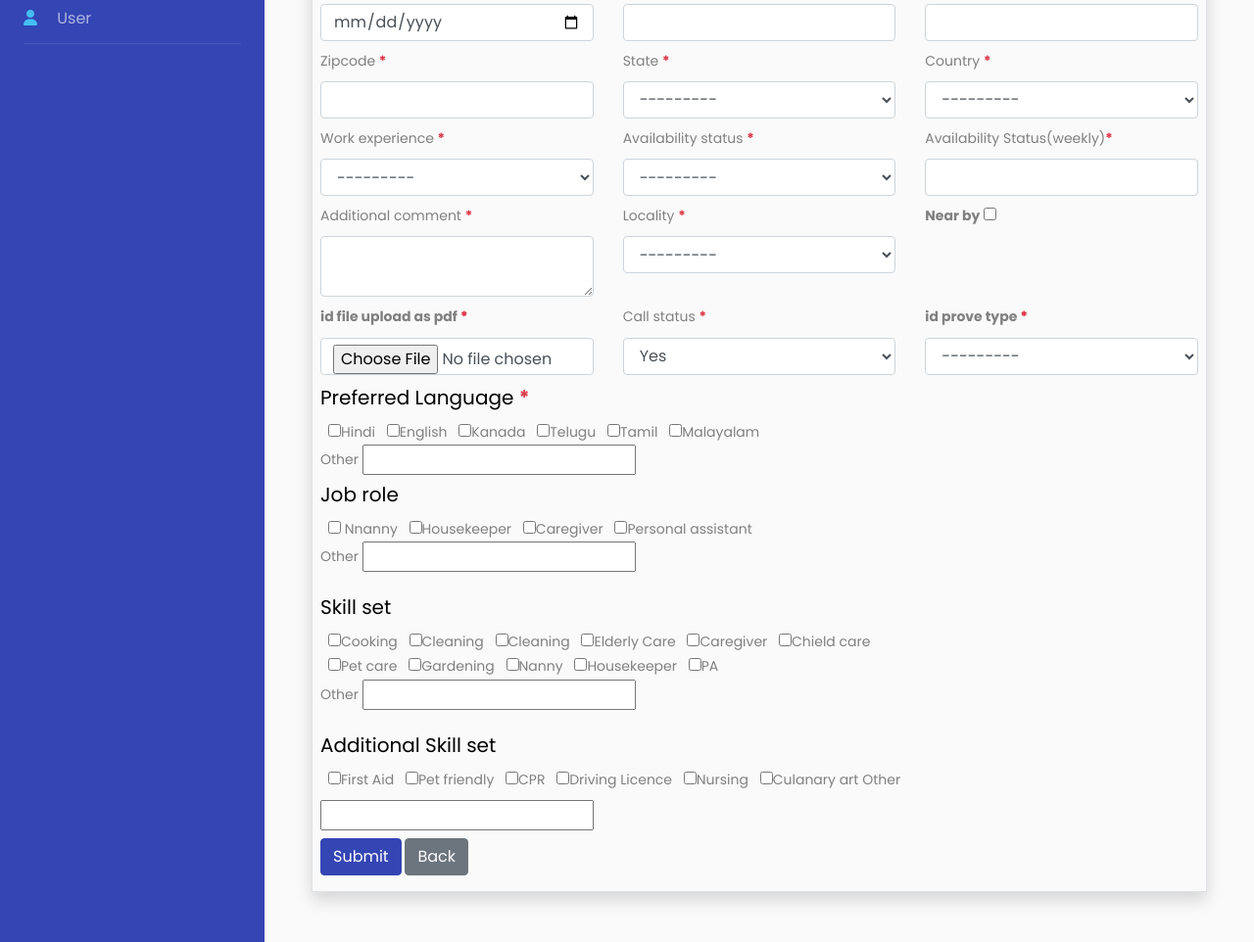
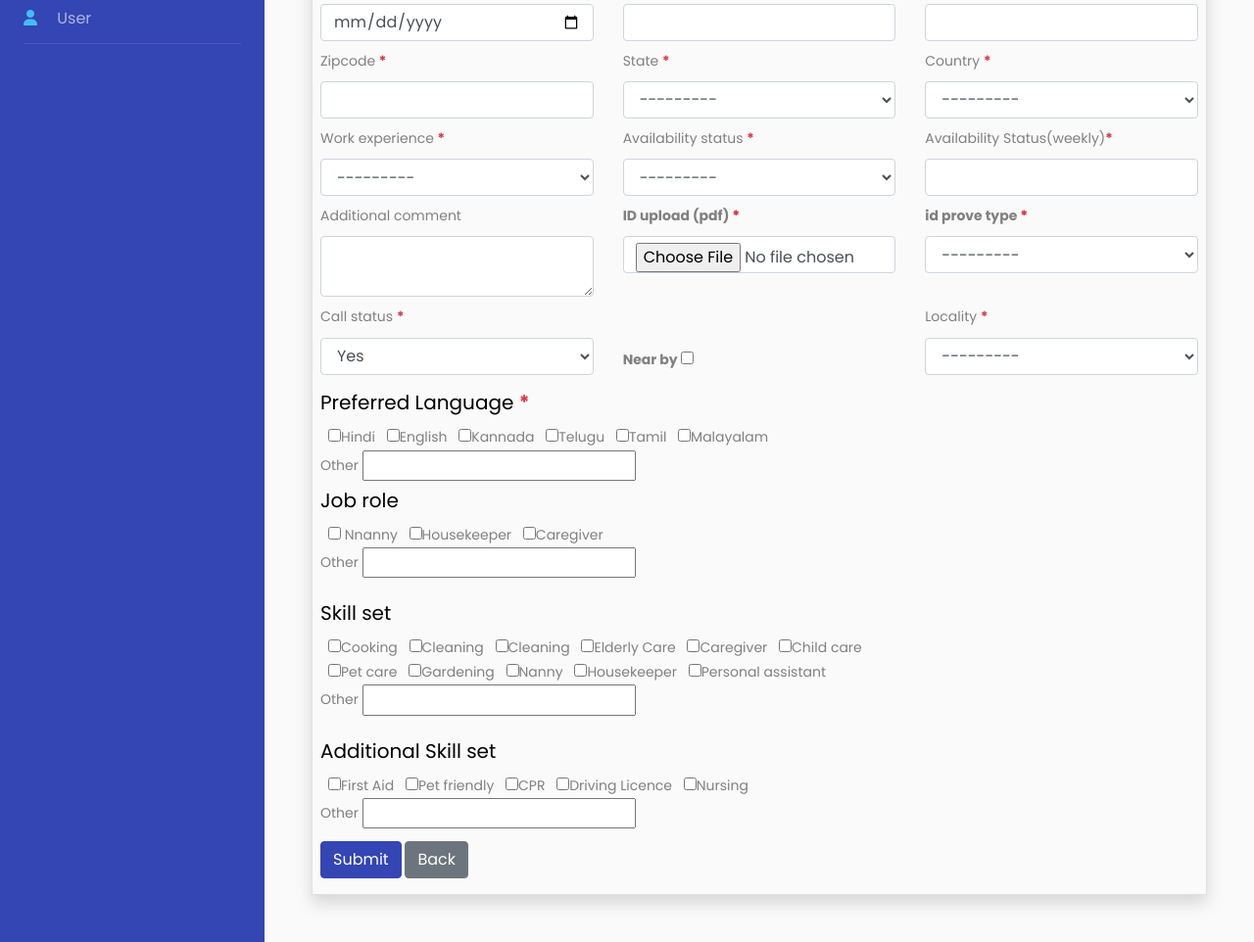
Before and after one commit to santoshDasgit/ezyhelpers, a Django app: page /helper_add/ in a window 1280 px wide. Shown: the part 338-1300 px from the top of the page at 98% size. Run offline with Django 4.2, Linux system fonts and the light colour scheme; a user stored in the database is signed in; data that the repository does not hold is empty; some libraries are stand-ins or nearby versions.

Commit message:
locality input add from google sheet Api

```diff
--- a/backnd/app/form.py
+++ b/backnd/app/form.py
@@ -6,7 +6,7 @@ class HelperForm(forms.ModelForm):
         model = HelperModel
         fields = ['first_name','middle_name','last_name','primary_phone','secondary_phone',
                   'email_id','dob','street','city','zipcode','state','country','work_experience','availability_status','availability_status_week','additional_comment',
-                  'locality','near_by','id_pdf','call_status','id_type'
+                'id_pdf','id_type','call_status','near_by'
 
                   ]
         widgets = {
@@ -28,7 +28,7 @@ class HelperForm(forms.ModelForm):
             'additional_comment':forms.Textarea(attrs={'class': 'form-control my-2','rows':'2'}),
             'additional_comment':forms.Textarea(attrs={'class': 'form-control my-2','rows':'2'}),
             'locality':forms.Select(attrs={'class': 'form-control my-2','rows':'2'}),
-            'near_by':forms.CheckboxInput(attrs={'class': 'mb-4'}),
+            'near_by':forms.CheckboxInput(attrs={'class': 'mb-4 mt-md-5'}),
             'dob':forms.DateInput(attrs={'class': 'form-control my-2','type':'date','rows':'2'}),
             'id_pdf':forms.FileInput(attrs={'class': 'form-control my-2','accept':'.pdf','required':'required','rows':'2'}),
             'id_type':forms.Select(attrs={'class': 'form-control my-2','required':'required','rows':'2'}),
@@ -48,7 +48,7 @@ class HelperForm(forms.ModelForm):
             'country':"Country <b class='text-danger'>*</b>",
             'work_experience':"Working experience <b class='text-danger'>*</b>",
             'availability_status_week':"Availability Status(weekly)<b class='text-danger'>*</b>",
-            'additional_comment':"Additional comment <b class='text-danger'>*</b>",
+            'additional_comment':"Additional comment ",
             'near_by':" <b class='mb-4'>Near by</b>",
             'work_experience':" Work experience <b class='text-danger'>* </b>",
             'dob':" DOB <b class='text-danger'>* </b>",
@@ -56,7 +56,7 @@ class HelperForm(forms.ModelForm):
             'locality':" Locality <b class='text-danger'>* </b>",
             'call_status':" Call status <b class='text-danger'>* </b>",
             'id_type':" <b class='mb-4'>id prove type <b class='text-danger'>*</b></b>",
-            'id_pdf':" <b class='mb-4'>id file upload as pdf <b class='text-danger'>*</b></b>",
+            'id_pdf':" <b class='mb-4'>ID upload (pdf) <b class='text-danger'>*</b></b>",
 
         }
 
@@ -65,8 +65,8 @@ class HelperEditForm(forms.ModelForm):
     class Meta:
         model = HelperModel
         fields = ['first_name','middle_name','last_name','primary_phone','secondary_phone',
-                  'email_id','dob','street','city','zipcode','state','country','work_experience','availability_status','availability_status_week','additional_comment',
-                  'locality','near_by','id_pdf','call_status','id_type'
+                  'email_id','dob','street','city','zipcode','state','country','work_experience','availability_status','availability_status_week',
+                 'id_pdf','id_type','call_status','additional_comment','near_by'
 
                   ]
         widgets = {
@@ -88,7 +88,7 @@ class HelperEditForm(forms.ModelForm):
             'additional_comment':forms.Textarea(attrs={'class': 'form-control my-2','rows':'2'}),
             'additional_comment':forms.Textarea(attrs={'class': 'form-control my-2','rows':'2'}),
             'locality':forms.Select(attrs={'class': 'form-control my-2','rows':'2'}),
-            'near_by':forms.CheckboxInput(attrs={'class': 'mb-4'}),
+            'near_by':forms.CheckboxInput(attrs={'class': 'mb-4 mt-md-5'}),
             'dob':forms.DateInput(attrs={'class': 'form-control my-2','type':'date','rows':'2'}),
             'id_pdf':forms.FileInput(attrs={'class': 'form-control my-2','accept':'.pdf','rows':'2'}),
             'id_type':forms.Select(attrs={'class': 'form-control my-2','required':'required','rows':'2'}),
@@ -107,7 +107,7 @@ class HelperEditForm(forms.ModelForm):
             'country':"Country <b class='text-danger'>*</b>",
             'work_experience':"Working experience <b class='text-danger'>*</b>",
             'availability_status_week':"Availability Status(weekly)<b class='text-danger'>*</b>",
-            'additional_comment':"Additional comment <b class='text-danger'>*</b>",
+            'additional_comment':"Additional comment ",
             'near_by':" <b class='mb-4'>Near by</b>",
             'work_experience':" Work experience <b class='text-danger'>* </b>",
             'dob':" DOB <b class='text-danger'>* </b>",
@@ -115,6 +115,6 @@ class HelperEditForm(forms.ModelForm):
             'locality':" Locality <b class='text-danger'>* </b>",
             'call_status':" Call status <b class='text-danger'>* </b>",
             'id_type':" <b class='mb-4'>id prove type <b class='text-danger'>*</b></b>",
-            'id_pdf':" <b class='mb-4'>id file upload as pdf <b class='text-danger'>*</b></b>",
+            'id_pdf':" <b class='mb-4'>ID upload (pdf) <b class='text-danger'>*</b></b>",
 
         }
--- a/backnd/backnd/views.py
+++ b/backnd/backnd/views.py
@@ -267,6 +267,26 @@ def HelperListViews(request):
 # Helper data inserted
 @login_required
 def HelperAddView(request):
+
+    # location value get in Gspreed
+    location_values = ''
+    try:
+        # configuration json file
+        gc = gspread.service_account(filename = "app\\testsample-393218-c2720cf831ca.json")
+
+        # open google sheet by help of key
+        worksheet = gc.open_by_key('1XvBPqKzz3fl0qWODP6gIYjTI03_17Ul8pqGGe2RSg9c')
+
+        # which sheet you want to open!
+        current_sheet = worksheet.worksheet('Sheet1')
+
+        # Data get dictionary format
+        location_values = current_sheet.get_all_records()
+    except:
+        # exception handle
+        messages.error(request,'Something error try again! may be network issue!')
+
+
     fm = HelperForm()
     if request.method == "POST":
 
@@ -298,6 +318,14 @@ def HelperAddView(request):
                 data = fm.save()
                 data.helper_id = generate_id(data.id) # function to create id and convert into Hexa
                 data.admin_user = request.user
+
+                # first name and last name in upper case first char
+                data.first_name = data.first_name[0].upper() + data.first_name[1:]
+                data.last_name = data.last_name[0].upper() + data.last_name[1:]
+
+                # locality
+                data.locality = request.POST['locality']
+
                 # helper_save
                 data.save()
 
@@ -352,6 +380,7 @@ def HelperAddView(request):
 
     data = {
         'fm':fm,
+        'locations':location_values
     }
     return render(request,'helper_add.html',data)
 
@@ -490,6 +519,24 @@ def HelperDeleteView(request,id):
 @login_required
 def HelperEditView(request,id):
 
+    # location value get in Gspreed
+    location_values = ''
+    try:
+        # configuration json file
+        gc = gspread.service_account(filename = "app\\testsample-393218-c2720cf831ca.json")
+
+        # open google sheet by help of key
+        worksheet = gc.open_by_key('1XvBPqKzz3fl0qWODP6gIYjTI03_17Ul8pqGGe2RSg9c')
+
+        # which sheet you want to open!
+        current_sheet = worksheet.worksheet('Sheet1')
+
+        # Data get dictionary format
+        location_values = current_sheet.get_all_records()
+    except:
+        # exception handle
+        messages.error(request,'Something error try again! may be network issue!')
+
     # all model object get as of our requirement
     helper = HelperModel.objects.get(id = id)
     helper_skill = HelperSkillSetModel.objects.filter(helper = helper)
@@ -563,6 +610,13 @@ def HelperEditView(request,id):
             # Helper form save
             data = fm.save()
 
+            # first name and last name in upper case first char
+            data.first_name = data.first_name[0].upper() + data.first_name[1:]
+            data.last_name = data.last_name[0].upper() + data.last_name[1:]
+            data.locality = request.POST['locality']
+            # helper_save
+            data.save()
+
 
             # History store
             current_datetime = datetime.now()
@@ -620,6 +674,8 @@ def HelperEditView(request,id):
         'additional_skill':helper_additional_skill,
         'helper_language':helper_language,
         'job_role':HelperJobRoleModel.objects.filter(helper=helper),
+        'locations':location_values,
+        'locality':helper.locality
     }
     return render(request,'helper_edit.html',data)
 
@@ -727,6 +783,25 @@ import sys
 # update the lead
 @login_required
 def LeadEditView(request,no):
+    # locality's value get in Gspreed
+    location_values = ''
+    try:
+        # configuration json file
+        gc = gspread.service_account(filename = "app\\testsample-393218-c2720cf831ca.json")
+
+        # open google sheet by help of key
+        worksheet = gc.open_by_key('1XvBPqKzz3fl0qWODP6gIYjTI03_17Ul8pqGGe2RSg9c')
+
+        # which sheet you want to open!
+        current_sheet = worksheet.worksheet('Sheet1')
+
+        # Data get dictionary format
+        location_values = current_sheet.get_all_records()
+    except:
+        # exception handle
+        messages.error(request,'Something error try again! may be network issue!')
+
+    # lead data get
     data = {}
     try:
         current_datetime = datetime.now()
@@ -751,7 +826,8 @@ def LeadEditView(request,no):
             'addr' : values_list[3],
             'locality':values_list[9],
             'near_by':values_list[10],
-            'availability':values_list[11]
+            'availability':values_list[11],
+            'locations':location_values
         }
 
 
@@ -879,6 +955,25 @@ def LeadDeleteView(request,no):
 # data insert into lead sheet
 @login_required
 def LeadInsertDataView(request):
+    # locality's value get in Gspreed
+    location_values = ''
+    try:
+        # configuration json file
+        gc = gspread.service_account(filename = "app\\testsample-393218-c2720cf831ca.json")
+
+        # open google sheet by help of key
+        worksheet = gc.open_by_key('1XvBPqKzz3fl0qWODP6gIYjTI03_17Ul8pqGGe2RSg9c')
+
+        # which sheet you want to open!
+        current_sheet = worksheet.worksheet('Sheet1')
+
+        # Data get dictionary format
+        location_values = current_sheet.get_all_records()
+    except:
+        # exception handle
+        messages.error(request,'Something error try again! may be network issue!')
+
+
     if request.method == 'POST':
         try:
             # configuration json file
@@ -948,7 +1043,10 @@ def LeadInsertDataView(request):
             messages.error(request,'Something error try again! may be network issue!')
             return HttpResponseRedirect(request.META.get('HTTP_REFERER'))
 
-    return render(request,'lead_add.html')
+    data = {
+        'locations':location_values
+    }
+    return render(request,'lead_add.html',data)
 
 @login_required
 def LeadStatusUpdateView(request,row):
--- a/backnd/templates/helper_add.html
+++ b/backnd/templates/helper_add.html
@@ -29,14 +29,27 @@
       </div>
 
       {% endfor %}
+
+      <!-- location  -->
+      <div class="col-md-4">
+        Locality
+      <b class="text-danger">* </b>
+        <select name="locality" class="form-control my-2" rows="2" required="" id="id_locality">
+          <option value="" selected="">---------</option>
+            {% for i in locations %}
+                  <option value="{{i.Localities }}">{{i.Localities }}</option>
+            {% endfor %}
+
+        </select>
+      </div>
     </div>
     <h5>Preferred Language <b class='text-danger'>*</b></h5>
-   <input type="checkbox" name="language" value="hindi" class='ml-2' >Hindi
-   <input type="checkbox" name="language" value="english"class='ml-2'>English
-   <input type="checkbox" name="language" value="kanada"class='ml-2'>Kanada
-   <input type="checkbox" name="language" value="telgu"class='ml-2'>Telugu
-   <input type="checkbox" name="language" value="tamil"class='ml-2'>Tamil
-   <input type="checkbox" name="language" value="malayalam"class='ml-2'>Malayalam
+    <input type="checkbox" name="language" value="hindi" class='ml-2'>Hindi
+    <input type="checkbox" name="language" value="english" class='ml-2'>English
+    <input type="checkbox" name="language" value="kannada" class='ml-2'>Kannada
+    <input type="checkbox" name="language" value="telgu" class='ml-2'>Telugu
+    <input type="checkbox" name="language" value="tamil" class='ml-2'>Tamil
+    <input type="checkbox" name="language" value="malayalam" class='ml-2'>Malayalam
     <br>
     <label for="">Other</label>
     <input type="text" name='language'>
@@ -44,9 +57,9 @@
     <!--Job role-->
     <h5>Job role</h5>
     <input type="checkbox" name="job_role" value="nanny" class='ml-2'> Nnanny
-   <input type="checkbox" name="job_role" value="housekeeper"class='ml-2'>Housekeeper
-   <input type="checkbox" name="job_role" value="caregiver"class='ml-2'>Caregiver
-   <input type="checkbox" name="job_role" value="personal assistant"class='ml-2'>Personal assistant
+    <input type="checkbox" name="job_role" value="housekeeper" class='ml-2'>Housekeeper
+    <input type="checkbox" name="job_role" value="caregiver" class='ml-2'>Caregiver
+
 
     <br>
     <label for="">Other</label>
@@ -54,18 +67,18 @@
 
     <!--skill set-->
     <h5 class='mt-3'>Skill set </h5>
-   <input type="checkbox" name="skill" value="Cooking"class='ml-2'>Cooking
-   <input type="checkbox" name="skill" value="Cleaning"class='ml-2'>Cleaning
-   <input type="checkbox" name="skill" value="Cleaning"class='ml-2'>Cleaning
-   <input type="checkbox" name="skill" value="Elderly Care"class='ml-2'>Elderly Care
-   <input type="checkbox" name="skill" value="Caregiver"class='ml-2'>Caregiver
-   <input type="checkbox" name="skill" value="Chield care"class='ml-2'>Chield care
+    <input type="checkbox" name="skill" value="Cooking" class='ml-2'>Cooking
+    <input type="checkbox" name="skill" value="Cleaning" class='ml-2'>Cleaning
+    <input type="checkbox" name="skill" value="Cleaning" class='ml-2'>Cleaning
+    <input type="checkbox" name="skill" value="Elderly Care" class='ml-2'>Elderly Care
+    <input type="checkbox" name="skill" value="Caregiver" class='ml-2'>Caregiver
+    <input type="checkbox" name="skill" value="Child care" class='ml-2'>Child care
     <br>
-   <input type="checkbox" name="skill" value="Pet care"class='ml-2'>Pet care
-   <input type="checkbox" name="skill" value="Gardening"class='ml-2'>Gardening
-   <input type="checkbox" name="skill" value="Nanny"class='ml-2'>Nanny
-   <input type="checkbox" name="skill" value="Housekeeper"class='ml-2'>Housekeeper
-   <input type="checkbox" name="skill" value="PA"class='ml-2'>PA
+    <input type="checkbox" name="skill" value="Pet care" class='ml-2'>Pet care
+    <input type="checkbox" name="skill" value="Gardening" class='ml-2'>Gardening
+    <input type="checkbox" name="skill" value="Nanny" class='ml-2'>Nanny
+    <input type="checkbox" name="skill" value="Housekeeper" class='ml-2'>Housekeeper
+    <input type="checkbox" name="skill" value="PA" class='ml-2'>Personal assistant
     <br>
     <label for="">Other</label>
     <input type="text" name='skill'>
@@ -73,15 +86,15 @@
 
     <!--Additional skill set-->
     <h5 class='mt-3'>Additional Skill set </h5>
-      <input type="checkbox" name="ad-skill" value="First Aid"class='ml-2'>First Aid
-      <input type="checkbox" name="ad-skill" value="Pet friendly"class='ml-2'>Pet friendly
-      <input type="checkbox" name="ad-skill" value="CPR"class='ml-2'>CPR
-      <input type="checkbox" name="ad-skill" value="Driving Licence"class='ml-2'>Driving Licence
-      <input type="checkbox" name="ad-skill" value="nursing"class='ml-2'>Nursing
-      <input type="checkbox" name="ad-skill" value="culanary art"class='ml-2'>Culanary art
+    <input type="checkbox" name="ad-skill" value="First Aid" class='ml-2'>First Aid
+    <input type="checkbox" name="ad-skill" value="Pet friendly" class='ml-2'>Pet friendly
+    <input type="checkbox" name="ad-skill" value="CPR" class='ml-2'>CPR
+    <input type="checkbox" name="ad-skill" value="Driving Licence" class='ml-2'>Driving Licence
+    <input type="checkbox" name="ad-skill" value="nursing" class='ml-2'>Nursing
 
+
+    <br>
     <label for="">Other</label>
-      <br>
     <input type="text" name='ad-skill'>
     <br>
 
```
Also changed, not shown: backnd/templates/helper_edit.html (+13 -0 lines), backnd/templates/lead_add.html (+5 -4 lines), backnd/templates/lead_edit.html (+4 -4 lines), backnd/db.sqlite3, 8 other files. Lines whose indentation alone changed are shown as unchanged.
